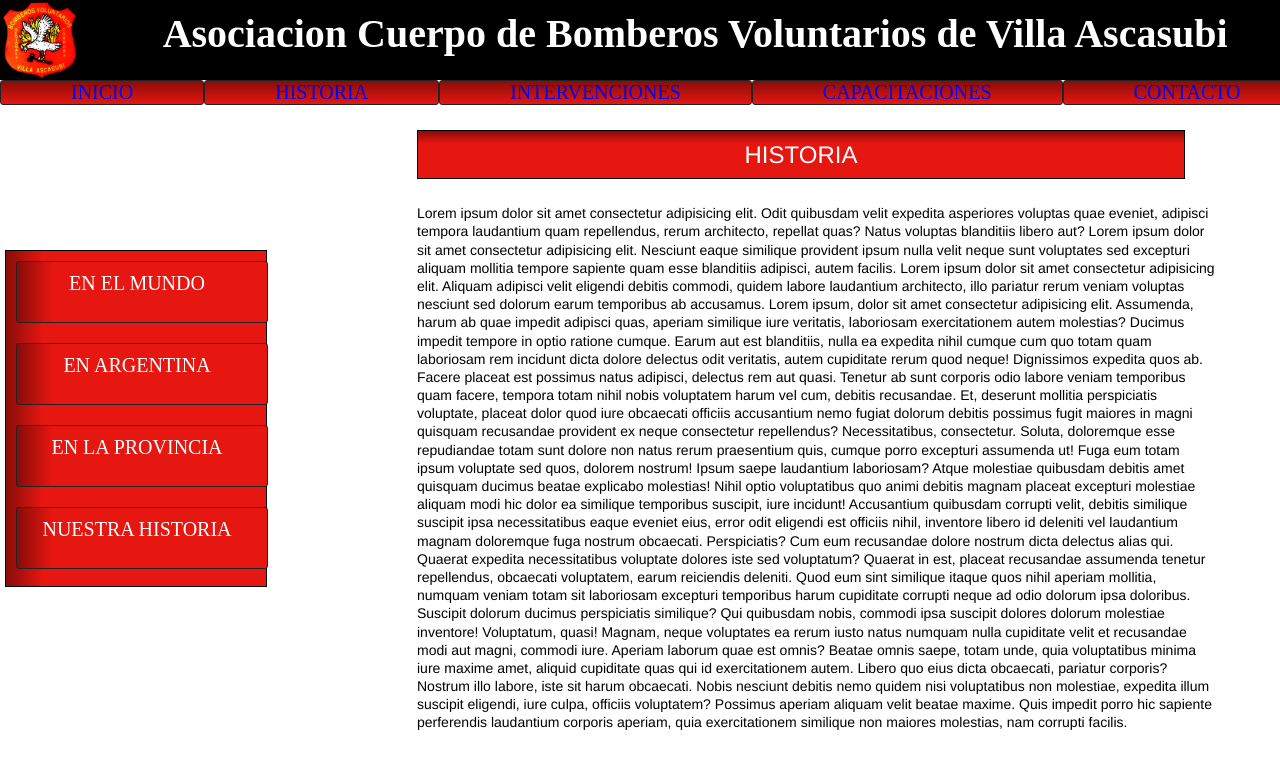
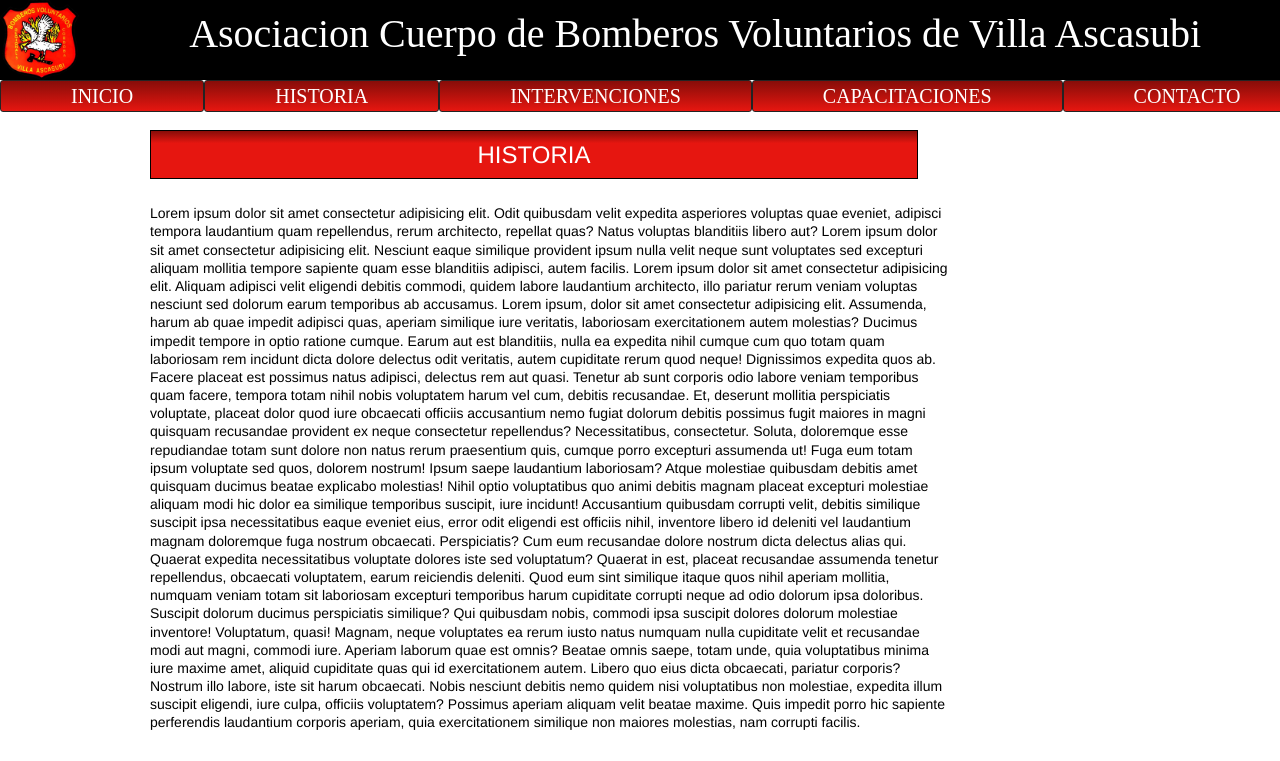
Before and after one commit to Matiia01/PAGBV, a plain HTML site: page pages/Historia.html in a window 1280 px wide. Shown: the top 761 px of the page. Drawn offline with nearby package versions, Linux system fonts and the light colour scheme.

Commit message:
actualizacion en barra nav con bootstrap

```diff
--- a/pages/Historia.html
+++ b/pages/Historia.html
@@ -5,6 +5,8 @@
     <meta charset="UTF-8">
     <meta http-equiv="X-UA-Compatible" content="IE=edge">
     <meta name="viewport" content="width=device-width, initial-scale=1.0">
+    <!--LIBRERIA DE BOOTSTRAP CSS-->
+    <link rel="stylesheet" href="https://cdn.jsdelivr.net/npm/bootstrap@5.3.0-alpha3/dist/css/bootstrap.min.css">
     <!--LINK CSS-->
     <link rel="stylesheet" href="../style.css">
     <!--ICONO CUARTEL-->
@@ -22,29 +24,61 @@
             <h1 class="grilla-title">Asociacion Cuerpo de Bomberos Voluntarios de Villa Ascasubi</h1>
         </div>
         <!--BARRA DE NAVEGACION -->
-        <nav class="nav">
+        <nav>
             <ul class="barra-nav">
-                <li class="boton-nav"><a href="../index.html">INICIO</a></li>
-                <li class="boton-nav"><a href="Historia.html">HISTORIA</a></li>
-                <li class="boton-nav"><a href="Intervenciones.html">INTERVENCIONES</a></li>
-                <li class="boton-nav"><a href="Capacitaciones.html">CAPACITACIONES</a></li>
-                <li class="boton-nav"><a href="Contacto.html">CONTACTO</a></li>
+                <!--BOTON DE INICIO-->
+                <a href="../index.html" class="boton-nav" tabindex="-1" role="button" aria-disabled="true">INICIO</a>
+                <!--BOTON DE HISTORIA-->
+                <div class="btn-group">
+                    <button class="boton-nav" type="button" data-bs-toggle="dropdown"
+                        data-bs-auto-close="true" aria-expanded="false">
+                        HISTORIA
+                    </button>
+                    <ul class="dropdown-menu">
+                        <li><a class="dropdown-item" href="Historia.html">Nuestra Historia</a></li>
+                        <li><a class="dropdown-item" href="Historia.html">En la Provincia</a></li>
+                        <li><a class="dropdown-item" href="Historia.html">En Argentina</a></li>
+                        <li><a class="dropdown-item" href="Historia.html">En el Mundo</a></li>
+                    </ul>
+                </div>
+                <!--BOTON DE INTERVENCIONES-->
+                <div class="btn-group">
+                    <button class="boton-nav" type="button" data-bs-toggle="dropdown"
+                        data-bs-auto-close="true" aria-expanded="false">
+                        INTERVENCIONES
+                    </button>
+                    <ul class="dropdown-menu">
+                        <li><a class="dropdown-item" href="Intervenciones.html">Todas</a></li>
+                        <li><a class="dropdown-item" href="Intervenciones.html">Accidentes</a></li>
+                        <li><a class="dropdown-item" href="Intervenciones.html">Incendios</a></li>
+                        <li><a class="dropdown-item" href="Intervenciones.html">Rescate</a></li>
+                        <li><a class="dropdown-item" href="Intervenciones.html">MAT-PEL</a></li>
+                        <li><a class="dropdown-item" href="Intervenciones.html">Servicios Especiales</a></li>
+                    </ul>
+                </div>
+                <!--BOTON DE CAPACITACIONES-->
+                <div class="btn-group">
+                    <button class="boton-nav" type="button" data-bs-toggle="dropdown"
+                        data-bs-auto-close="true" aria-expanded="false">
+                        CAPACITACIONES
+                    </button>
+                    <ul class="dropdown-menu">
+                        <li><a class="dropdown-item" href="Capacitaciones.html">Centro de Entrenamiento</a></li>
+                        <li><a class="dropdown-item" href="Capacitaciones.html">Estructura Educativa</a></li>
+                        <li><a class="dropdown-item" href="Capacitaciones.html">Departamentos</a></li>
+                        <li><a class="dropdown-item" href="Capacitaciones.html">Reglamentación</a></li>
+                        <li><a class="dropdown-item" href="Capacitaciones.html">Zona de Descarga</a></li>
+                        <li><a class="dropdown-item" href="Capacitaciones.html">Aula Virtual</a></li>
+                    </ul>
+                </div>
+                </div>
+                <!--BOTON DE CONTACTO-->
+                <a href="Contacto.html" class="boton-nav" tabindex="-1" role="button" aria-disabled="true">CONTACTO</a>
             </ul>
         </nav>
-
     </header>
 
     <main class="main-historia">
-        <aside class="barra-lateral-historias">
-            <!--BARRA LATERAL DE HISTORIAS-->
-            <nav class="nav-barra-lateral-historias">
-                <h2 class="titulos-lateral-historias">EN EL MUNDO</h3>
-                <h2 class="titulos-lateral-historias">EN ARGENTINA</h3>
-                <h2 class="titulos-lateral-historias">EN LA PROVINCIA</h3>
-                <h2 class="titulos-lateral-historias">NUESTRA HISTORIA</h3>
-            </nav>
-
-        </aside>
         <section class="seccion-Historia">
             <!--TITULO SECUNDARIO-->
             <h2 class="titulo-secundario-historia">HISTORIA</h2>
@@ -52,35 +86,49 @@
                 <!--TEXTO DE LA HISTORIA-->
                 <P class="texto-historia">Lorem ipsum dolor sit amet consectetur adipisicing elit. Odit quibusdam velit
                     expedita asperiores voluptas quae eveniet, adipisci tempora laudantium quam repellendus, rerum
-                    architecto, repellat quas? Natus voluptas blanditiis libero aut? Lorem ipsum dolor sit amet consectetur
+                    architecto, repellat quas? Natus voluptas blanditiis libero aut? Lorem ipsum dolor sit amet
+                    consectetur
                     adipisicing elit. Nesciunt eaque similique provident ipsum nulla velit neque sunt voluptates sed
-                    excepturi aliquam mollitia tempore sapiente quam esse blanditiis adipisci, autem facilis. Lorem ipsum
+                    excepturi aliquam mollitia tempore sapiente quam esse blanditiis adipisci, autem facilis. Lorem
+                    ipsum
                     dolor sit amet consectetur adipisicing elit. Aliquam adipisci velit eligendi debitis commodi, quidem
-                    labore laudantium architecto, illo pariatur rerum veniam voluptas nesciunt sed dolorum earum temporibus
-                    ab accusamus. Lorem ipsum, dolor sit amet consectetur adipisicing elit. Assumenda, harum ab quae impedit
+                    labore laudantium architecto, illo pariatur rerum veniam voluptas nesciunt sed dolorum earum
+                    temporibus
+                    ab accusamus. Lorem ipsum, dolor sit amet consectetur adipisicing elit. Assumenda, harum ab quae
+                    impedit
                     adipisci quas, aperiam similique iure veritatis, laboriosam exercitationem autem molestias? Ducimus
                     impedit tempore in optio ratione cumque.
                     Earum aut est blanditiis, nulla ea expedita nihil cumque cum quo totam quam laboriosam rem incidunt
-                    dicta dolore delectus odit veritatis, autem cupiditate rerum quod neque! Dignissimos expedita quos ab.
-                    Facere placeat est possimus natus adipisci, delectus rem aut quasi. Tenetur ab sunt corporis odio labore
-                    veniam temporibus quam facere, tempora totam nihil nobis voluptatem harum vel cum, debitis recusandae.
+                    dicta dolore delectus odit veritatis, autem cupiditate rerum quod neque! Dignissimos expedita quos
+                    ab.
+                    Facere placeat est possimus natus adipisci, delectus rem aut quasi. Tenetur ab sunt corporis odio
+                    labore
+                    veniam temporibus quam facere, tempora totam nihil nobis voluptatem harum vel cum, debitis
+                    recusandae.
                     Et, deserunt mollitia perspiciatis voluptate, placeat dolor quod iure obcaecati officiis accusantium
                     nemo fugiat dolorum debitis possimus fugit maiores in magni quisquam recusandae provident ex neque
                     consectetur repellendus? Necessitatibus, consectetur.
                     Soluta, doloremque esse repudiandae totam sunt dolore non natus rerum praesentium quis, cumque porro
-                    excepturi assumenda ut! Fuga eum totam ipsum voluptate sed quos, dolorem nostrum! Ipsum saepe laudantium
+                    excepturi assumenda ut! Fuga eum totam ipsum voluptate sed quos, dolorem nostrum! Ipsum saepe
+                    laudantium
                     laboriosam?
                     Atque molestiae quibusdam debitis amet quisquam ducimus beatae explicabo molestias! Nihil optio
-                    voluptatibus quo animi debitis magnam placeat excepturi molestiae aliquam modi hic dolor ea similique
+                    voluptatibus quo animi debitis magnam placeat excepturi molestiae aliquam modi hic dolor ea
+                    similique
                     temporibus suscipit, iure incidunt!
-                    Accusantium quibusdam corrupti velit, debitis similique suscipit ipsa necessitatibus eaque eveniet eius,
-                    error odit eligendi est officiis nihil, inventore libero id deleniti vel laudantium magnam doloremque
+                    Accusantium quibusdam corrupti velit, debitis similique suscipit ipsa necessitatibus eaque eveniet
+                    eius,
+                    error odit eligendi est officiis nihil, inventore libero id deleniti vel laudantium magnam
+                    doloremque
                     fuga nostrum obcaecati. Perspiciatis?
-                    Cum eum recusandae dolore nostrum dicta delectus alias qui. Quaerat expedita necessitatibus voluptate
-                    dolores iste sed voluptatum? Quaerat in est, placeat recusandae assumenda tenetur repellendus, obcaecati
+                    Cum eum recusandae dolore nostrum dicta delectus alias qui. Quaerat expedita necessitatibus
+                    voluptate
+                    dolores iste sed voluptatum? Quaerat in est, placeat recusandae assumenda tenetur repellendus,
+                    obcaecati
                     voluptatem, earum reiciendis deleniti.
                     Quod eum sint similique itaque quos nihil aperiam mollitia, numquam veniam totam sit laboriosam
-                    excepturi temporibus harum cupiditate corrupti neque ad odio dolorum ipsa doloribus. Suscipit dolorum
+                    excepturi temporibus harum cupiditate corrupti neque ad odio dolorum ipsa doloribus. Suscipit
+                    dolorum
                     ducimus perspiciatis similique?
                     Qui quibusdam nobis, commodi ipsa suscipit dolores dolorum molestiae inventore! Voluptatum, quasi!
                     Magnam, neque voluptates ea rerum iusto natus numquam nulla cupiditate velit et recusandae modi aut
@@ -88,24 +136,25 @@
                     Aperiam laborum quae est omnis? Beatae omnis saepe, totam unde, quia voluptatibus minima iure maxime
                     amet, aliquid cupiditate quas qui id exercitationem autem. Libero quo eius dicta obcaecati, pariatur
                     corporis?
-                    Nostrum illo labore, iste sit harum obcaecati. Nobis nesciunt debitis nemo quidem nisi voluptatibus non
-                    molestiae, expedita illum suscipit eligendi, iure culpa, officiis voluptatem? Possimus aperiam aliquam
+                    Nostrum illo labore, iste sit harum obcaecati. Nobis nesciunt debitis nemo quidem nisi voluptatibus
+                    non
+                    molestiae, expedita illum suscipit eligendi, iure culpa, officiis voluptatem? Possimus aperiam
+                    aliquam
                     velit beatae maxime.
-                    Quis impedit porro hic sapiente perferendis laudantium corporis aperiam, quia exercitationem similique
+                    Quis impedit porro hic sapiente perferendis laudantium corporis aperiam, quia exercitationem
+                    similique
                     non maiores molestias, nam corrupti facilis. </P>
             </article>
-
+            <!--ARTICULO PARA IMAGENES-->
             <article class="articulo-imagenes-historia">
-                <!--ARTICULO PARA IMAGENES-->
                 <img class="imagenes-historia" src="../image/borrador1historia.jpg" alt="Cuartel">
                 <img class="imagenes-historia" src="../image/borrador2historia.jpg" alt="autobomba">
                 <img class="imagenes-historia" src="../image/borrador3historia.jpg" alt="subsidio">
             </article>
-
         </section>
     </main>
 
-    <footer>
+    <footer class="footer-historia">
         <!--PIE DE PAGINA-->
         <div class="piepadre">
             <div>
@@ -134,13 +183,18 @@
                 <ul class="footer-redes">
                     <h3>Redes:</h3>
                     <li>Instagram:</li>
-                    <a class="links-contactos" href="https://www.instagram.com/bomberos_va">@Bomberos_VA</a>
+                    <a target="_blank" class="links-contactos"
+                        href="https://www.instagram.com/bomberos_va">@Bomberos_VA</a>
                     <li>Facebook:</li>
-                    <a class="links-contactos" href="https://www.facebook.com/Bomberosva.1265">Bomberos Villa Ascasubi</a>
+                    <a target="_blank" class="links-contactos" href="https://www.facebook.com/Bomberosva.1265">Bomberos
+                        Villa Ascasubi</a>
                 </ul>
             </div>
         </div>
     </footer>
+
+    <!--LIBRERIA DE BOOTSTRAP JS-->
+    <script src="https://cdn.jsdelivr.net/npm/bootstrap@5.3.0-alpha3/dist/js/bootstrap.bundle.min.js"></script>
 </body>
 
 </html>
```
